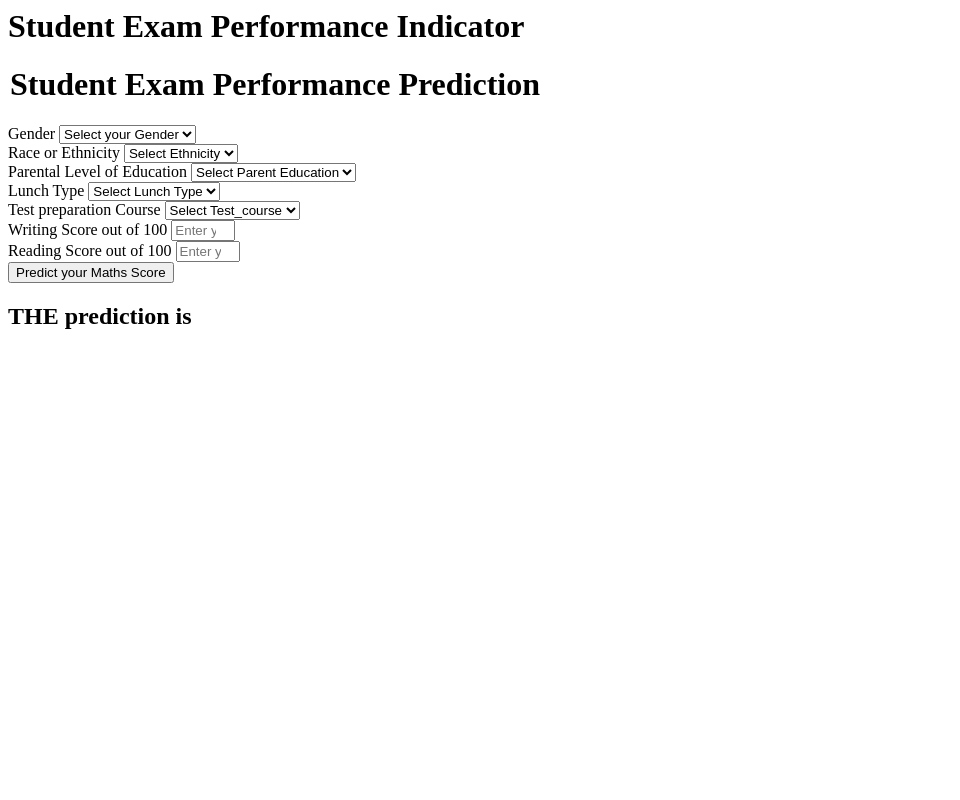
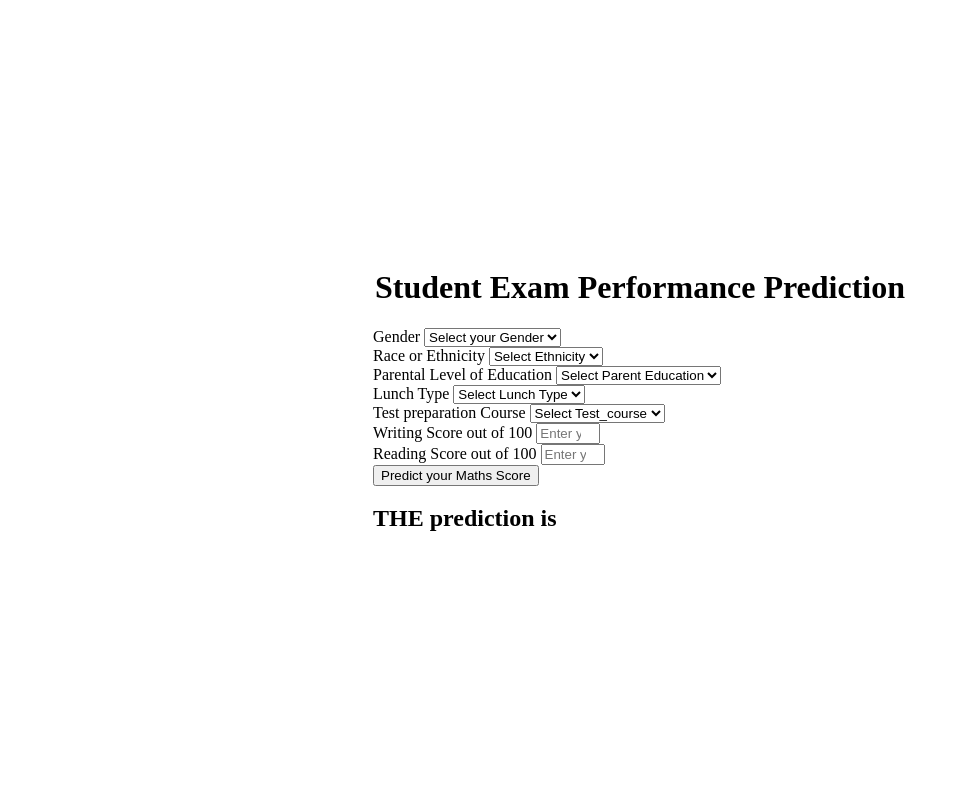
Before and after one commit to diliprandhi/studentperformance, a Flask app: template templates/home.html in a window 1280 px wide. Shown: the whole page, without its empty margins (0-960 px from the left). Run offline with Flask 3, Linux system fonts and the light colour scheme; the template is opened without the code that fills it, so the values that code supplies are empty.

Commit message:
Update home.html

```diff
--- a/templates/home.html
+++ b/templates/home.html
@@ -1,7 +1,20 @@
 <html>
+<head>
+    <meta charset="UTF-8">
+    <meta name="viewport" content="width=device-width, initial-scale=1.0">
+    <title>Student Marks Prediction</title>
+    <style>
+        body {
+            display: flex;
+            justify-content: center;
+            align-items: center;
+            height: 100vh; /* Set the height to 100% of the viewport height */
+            margin: 0; /* Remove default margin */
+        }
+    </style>
+</head>
 <body>
     <div class="login">
-       <h1>Student Exam Performance Indicator</h1>
 
        <form action="{{ url_for('predict_datapoint')}}" method="post">
         <h1>
```
